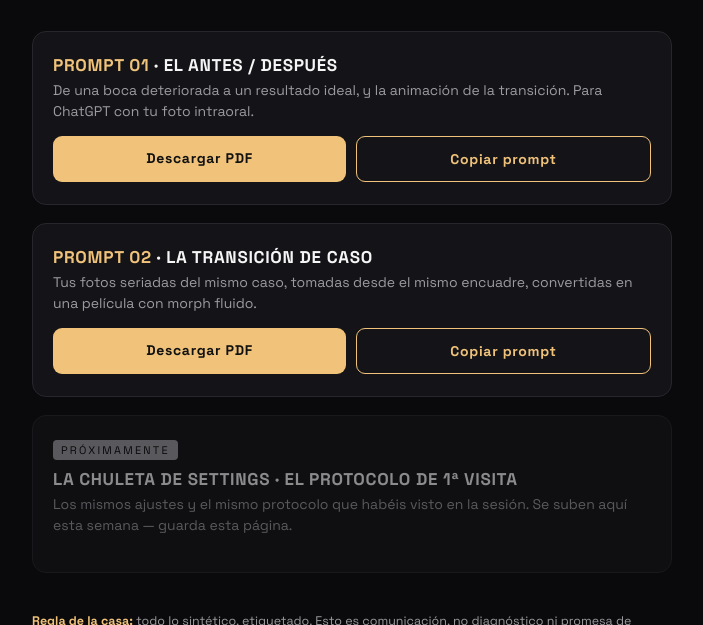
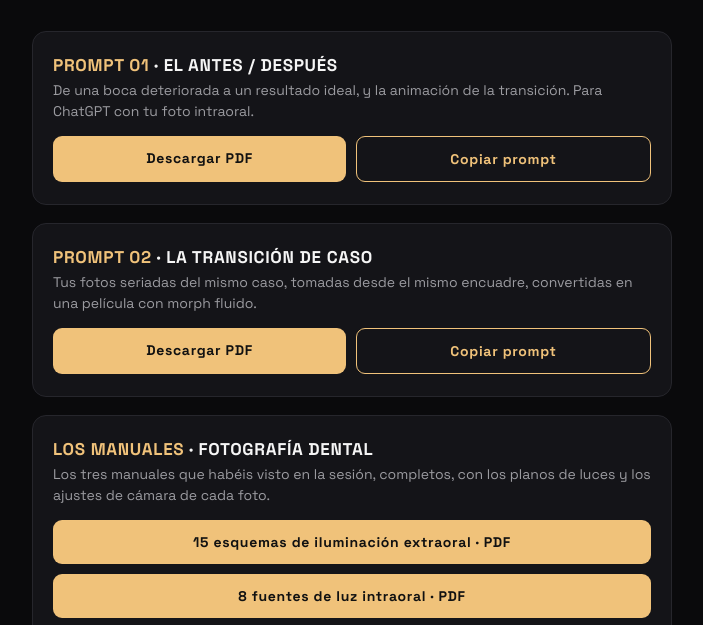
Before and after one commit to didierdelmas-hash/dj-delmas-kit, a plain HTML site: page index.html in a window 1280 px wide. Shown: the part 148-773 px from the top of the page, without its empty margins (288-991 px from the left). Drawn offline with Linux system fonts and the light colour scheme.

Commit message:
Añade los tres manuales de fotografía dental al kit
Co-Authored-By: Claude Opus 5.5 <noreply@anthropic.com>

```diff
--- a/index.html
+++ b/index.html
@@ -53,10 +53,14 @@ button.btn.copiado{background:#1e7f4f;border-color:#1e7f4f;color:#fff}
     </div>
   </div>
 
-  <div class="card soon">
-    <span class="tag">Próximamente</span>
-    <h2>LA CHULETA DE SETTINGS · EL PROTOCOLO DE 1ª VISITA</h2>
-    <p>Los mismos ajustes y el mismo protocolo que habéis visto en la sesión. Se suben aquí esta semana — guarda esta página.</p>
+  <div class="card">
+    <h2><span class="num">LOS MANUALES</span> · FOTOGRAFÍA DENTAL</h2>
+    <p>Los tres manuales que habéis visto en la sesión, completos, con los planos de luces y los ajustes de cámara de cada foto.</p>
+    <div class="row" style="flex-direction:column">
+      <a class="btn" href="pdfs/Esquemas_Iluminacion_Extraoral_Delmas.pdf" download>15 esquemas de iluminación extraoral · PDF</a>
+      <a class="btn" href="pdfs/Fuentes_de_Luz_Intraoral_Delmas.pdf" download>8 fuentes de luz intraoral · PDF</a>
+      <a class="btn" href="pdfs/Protocolo_DSD_Delmas.pdf" download>Protocolo fotográfico DSD · 15 tomas · PDF</a>
+    </div>
   </div>
 
   <div class="footer">
```
Also changed, not shown: 3 other files.
